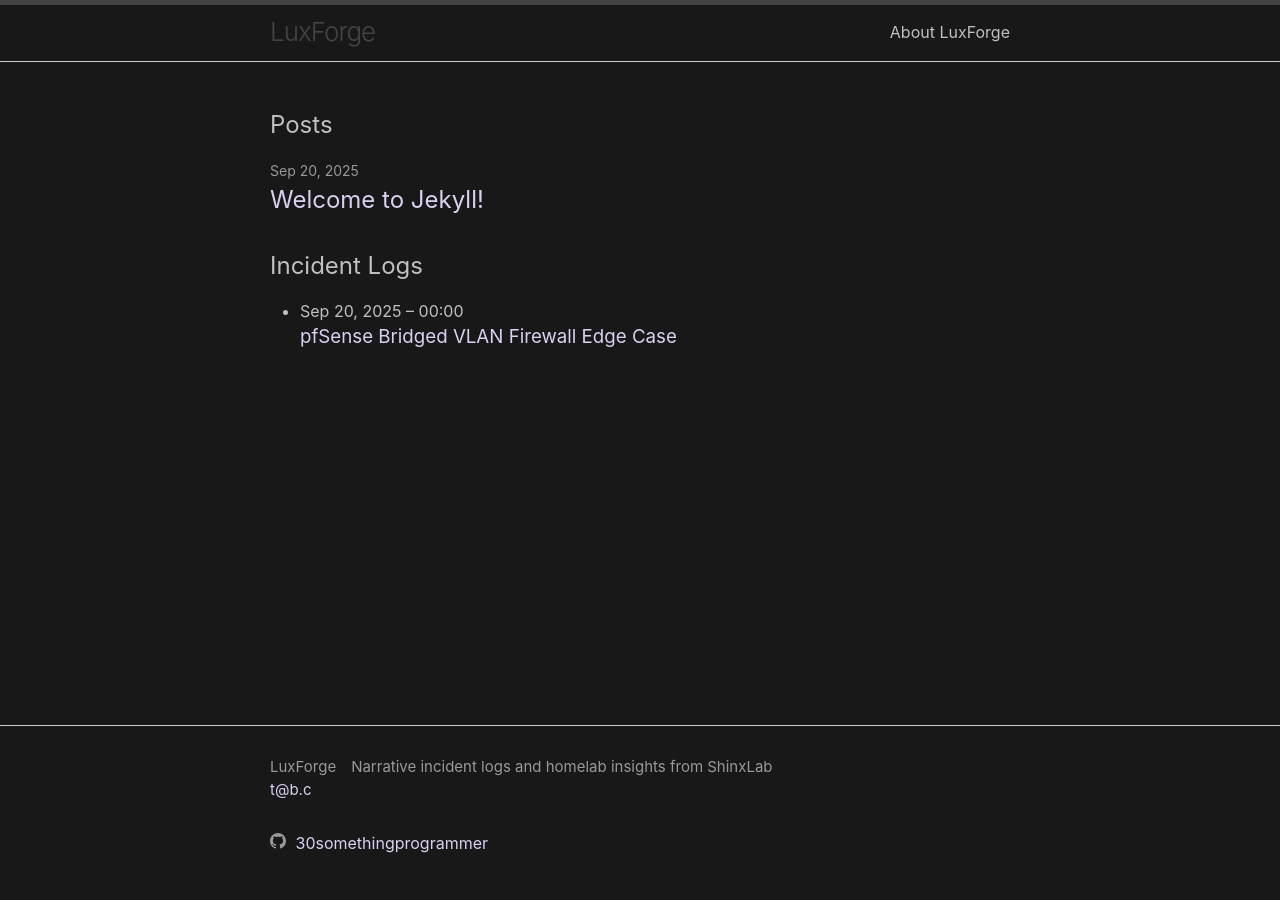
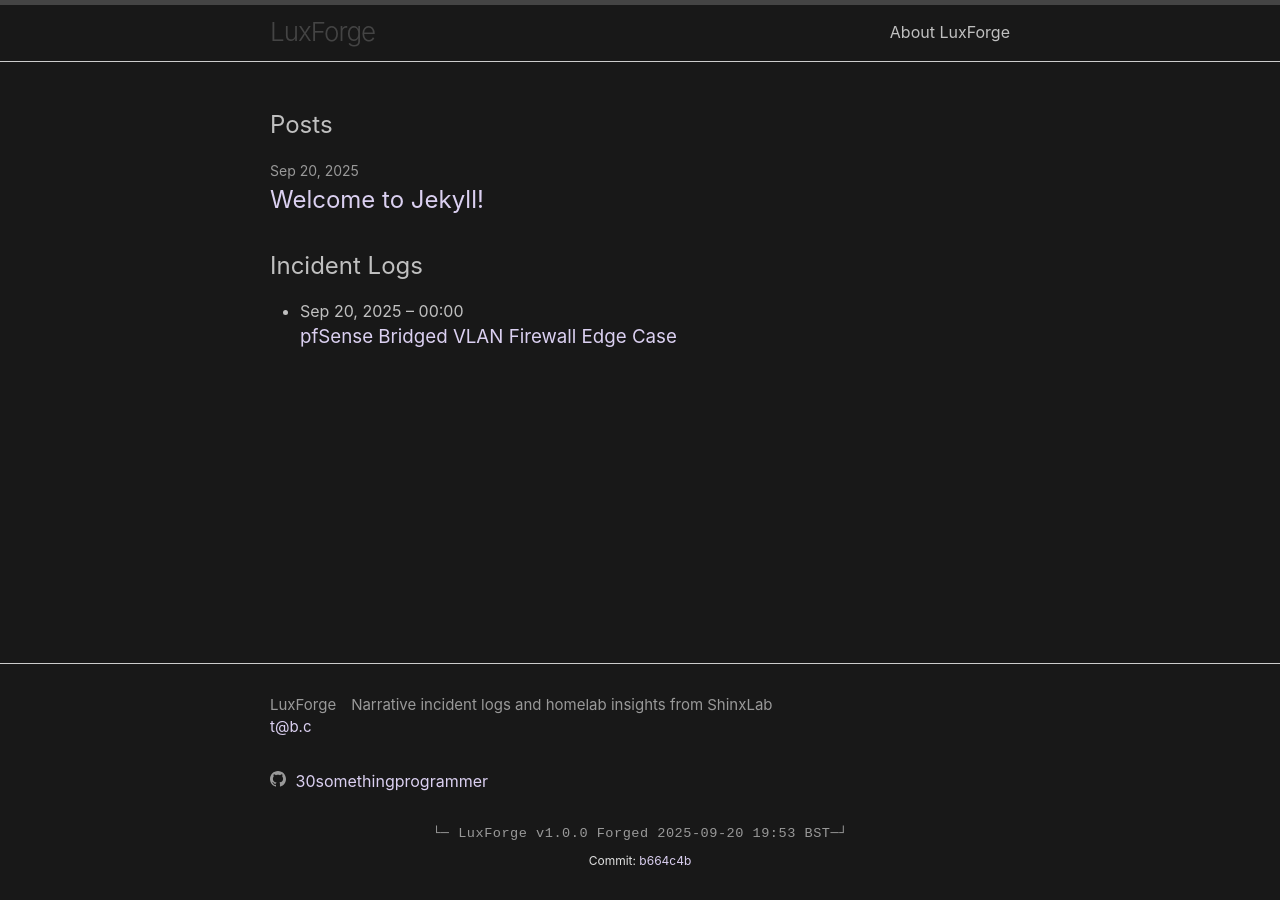
Before and after one commit to 30-something-programmer/luxforge.github.io, a Jekyll site: the page built from index.md, in a window 1280 px wide. Built offline with Jekyll 4.4.1, drawn with Linux system fonts in a browser that asks for light colours.

Commit message:
LuxForge: update commit hash + changes

```diff
--- a/_config.yml
+++ b/_config.yml
@@ -22,7 +22,7 @@
 # LUXFORGE version
 version: 1.0.0
 build: "2025-09-20 19:53 BST"
-commit_hash: e39f299
+commit_hash: b664c4b
 
 title: LuxForge
 description: "Narrative incident logs and homelab insights from ShinxLab"
--- a/_includes/footer.html
+++ b/_includes/footer.html
@@ -29,4 +29,11 @@
 
   </div>
 
+    <!-- LUXFORGE version -->
+  <div class="luxforge-version">
+    └─ LuxForge v{{ site.version }} Forged {{ site.build }}─┘
+  </div>
+  <div class="luxforge-commit">
+    Commit: <a href="https://github.com/30-something-programmer/luxforge.github.io/commit/{{ site.commit_hash }}" target="_blank">{{ site.commit_hash }}</a>
+</div>
 </footer>
--- a/_sass/minima/custom-styles.scss
+++ b/_sass/minima/custom-styles.scss
@@ -3,3 +3,26 @@
 $color-scheme-auto: false;
 $color-scheme-dark: true;
 @import "minima/skins/auto";
+
+
+.luxforge-version {
+  color: $brand-color;
+  font-family: 'Fira Code', monospace;
+  font-size: 0.85rem;
+  text-align: center;
+  margin-top: 1rem;
+  letter-spacing: 0.5px;
+}
+
+.luxforge-commit {
+  color: #e0e0e0;
+  font-size: 0.75rem;
+  text-align: center;
+  margin-top: 0.5rem;
+}
+
+@keyframes pulseGlow {
+  0%   { text-shadow: 0 0 2px #d0a0ff; }
+  50%  { text-shadow: 0 0 8px #d0a0ff; }
+  100% { text-shadow: 0 0 2px #d0a0ff; }
+}
```
Also changed, not shown: 1 other file.
